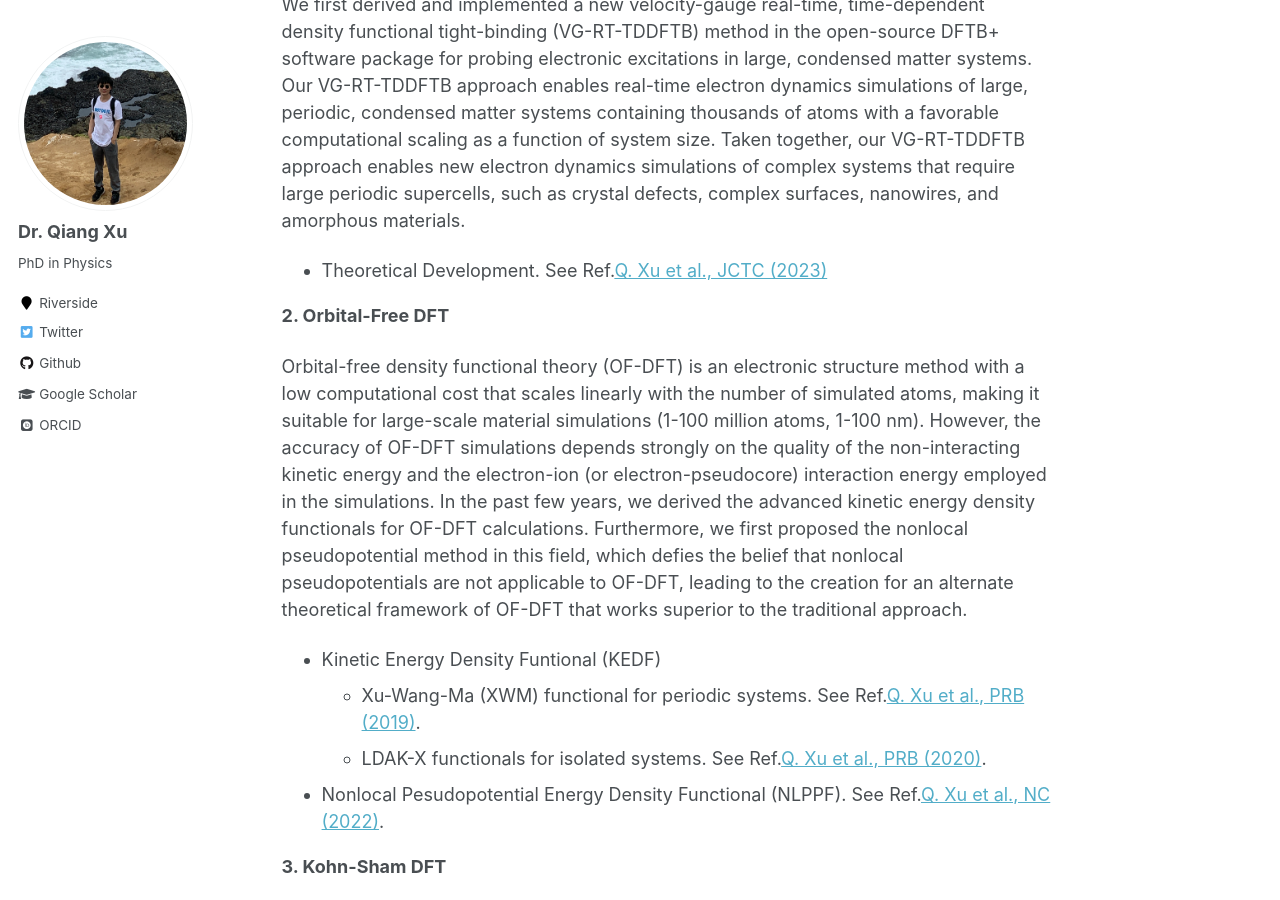
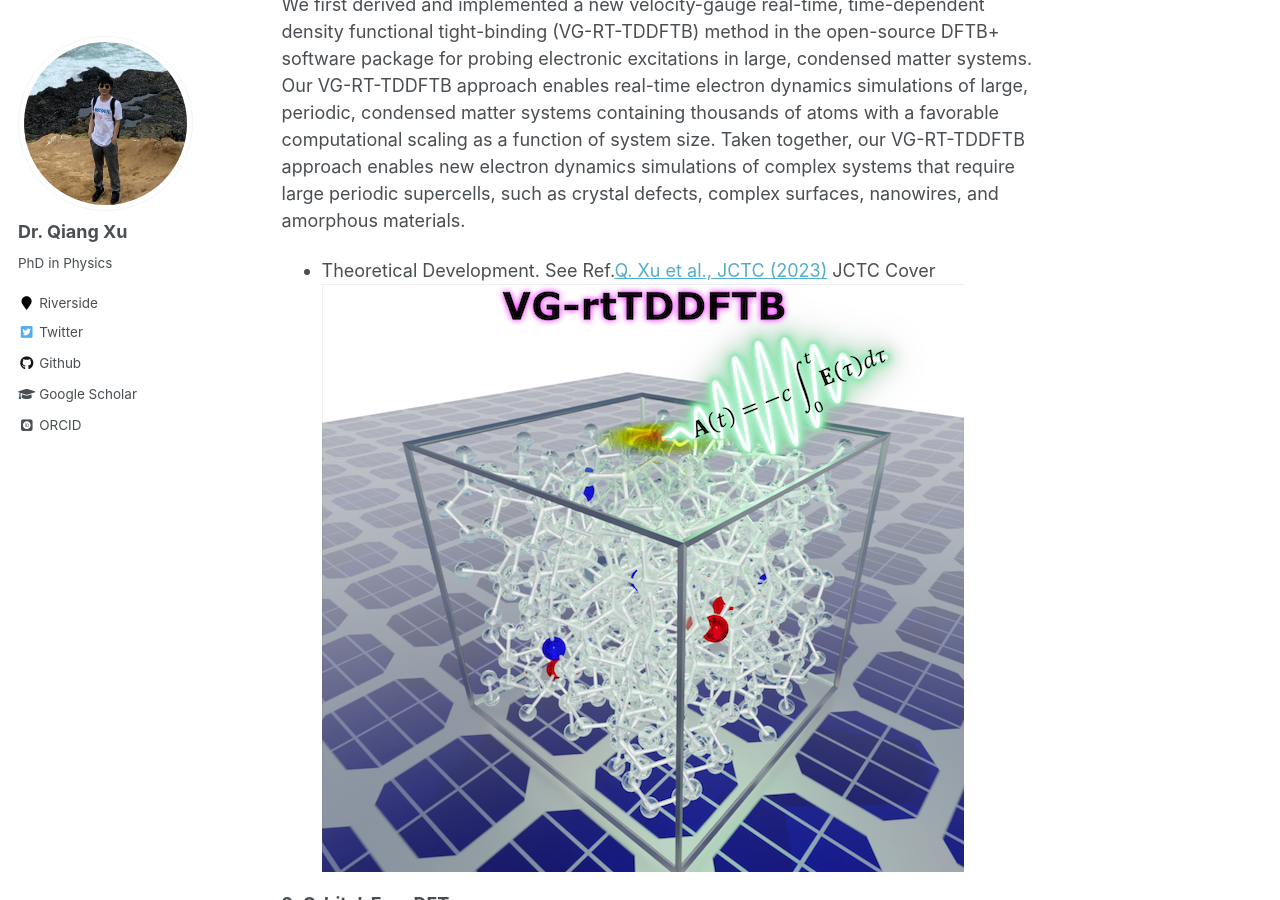
Before and after one commit to xqjlu/xqjlu.github.io, a Jekyll site: the page built from _pages/research.md, in a window 1280 px wide and 900 px high, scrolled down 324 px. Built offline with Jekyll 4.4.1, drawn with Linux system fonts in a browser that asks for light colours; some web fonts are replaced.

Commit message:
dftb cover

```diff
--- a/_pages/research.md
+++ b/_pages/research.md
@@ -13,6 +13,7 @@ In short, I am committed to developing fast and accurate computational theories
 
 We first derived and implemented a new velocity-gauge real-time, time-dependent density functional tight-binding (VG-RT-TDDFTB) method in the open-source DFTB+ software package for probing electronic excitations in large, condensed matter systems. Our VG-RT-TDDFTB approach enables real-time electron dynamics simulations of large, periodic, condensed matter systems containing thousands of atoms with a favorable computational scaling as a function of system size. Taken together, our VG-RT-TDDFTB approach enables new electron dynamics simulations of complex systems that require large periodic supercells, such as crystal defects, complex surfaces, nanowires, and amorphous materials.
 * Theoretical Development. See Ref.[Q. Xu et al., JCTC (2023)](https://doi.org/10.48550/arXiv.2308.09782)
+JCTC Cover<br/><img src='/images/dftb.png'>
 
 **2. Orbital-Free DFT**
 
```
Also changed, not shown: images/dftb.png (added), 1 other file.
